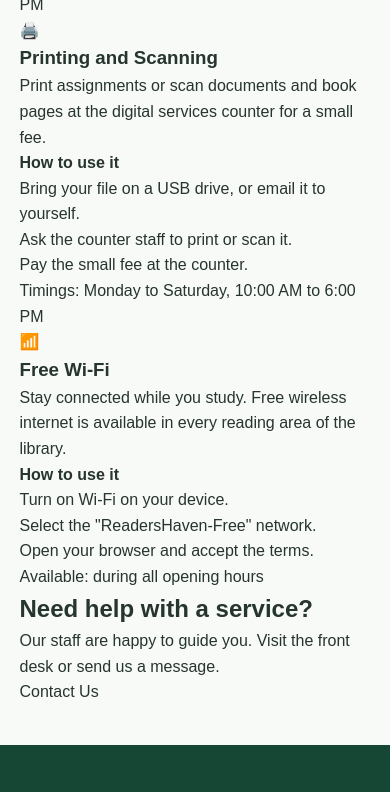
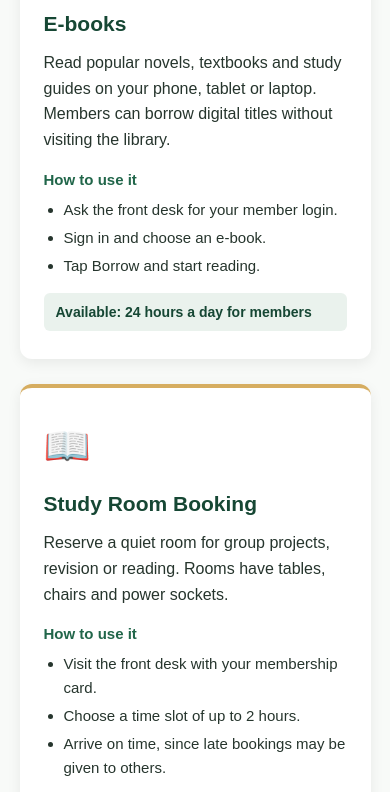
Before and after one commit to zawar10/readers-haven-library, a website: page src/services.html in a window 390 px wide. Shown: the part 1094-1886 px from the top of the page. Drawn offline with Linux system fonts and the light colour scheme.

Commit message:
Add responsive styles for services page

```diff
--- a/styles/style.css
+++ b/styles/style.css
@@ -222,3 +222,143 @@ ul {
         margin: 0 auto;
     }
 }
+/* =========================================
+   5. SERVICES PAGE
+========================================= */
+
+.services-hero {
+    background-color: var(--primary-color);
+    color: var(--white);
+    text-align: center;
+    padding: 70px 0;
+}
+
+.services-hero h1 {
+    font-size: 40px;
+    margin-bottom: 15px;
+    color: var(--accent-color);
+}
+
+.services-hero p {
+    max-width: 700px;
+    margin: 0 auto;
+    color: #d4e1d9;
+    font-size: 17px;
+}
+
+.services-section {
+    padding-top: 50px;
+}
+
+.services-heading {
+    text-align: center;
+    color: var(--primary-color);
+    font-size: 30px;
+    margin-bottom: 35px;
+}
+
+.services-grid {
+    display: grid;
+    grid-template-columns: repeat(3, 1fr);
+    gap: 25px;
+}
+
+.service-card {
+    background-color: var(--white);
+    border-radius: 12px;
+    border-top: 4px solid var(--accent-color);
+    padding: 28px 24px;
+    box-shadow: 0 4px 14px rgba(0, 0, 0, 0.07);
+    transition: 0.3s ease;
+}
+
+.service-card:hover {
+    transform: translateY(-5px);
+    box-shadow: 0 8px 20px rgba(0, 0, 0, 0.12);
+}
+
+.service-icon {
+    font-size: 38px;
+    margin-bottom: 10px;
+}
+
+.service-card h3 {
+    color: var(--primary-color);
+    font-size: 21px;
+    margin-bottom: 10px;
+}
+
+.service-card h4 {
+    color: var(--secondary-color);
+    font-size: 15px;
+    margin: 15px 0 6px;
+}
+
+.service-card ul {
+    list-style: disc;
+    padding-left: 20px;
+    font-size: 15px;
+}
+
+.service-card li {
+    margin-bottom: 4px;
+}
+
+.service-time {
+    background-color: var(--light-green);
+    color: var(--primary-color);
+    font-weight: bold;
+    font-size: 14px;
+    border-radius: 6px;
+    padding: 8px 12px;
+    margin-top: 15px;
+}
+
+.services-help {
+    background-color: var(--light-green);
+    border-radius: 12px;
+    text-align: center;
+    padding: 40px 20px;
+    margin-top: 50px;
+}
+
+.services-help h2 {
+    color: var(--primary-color);
+    margin-bottom: 8px;
+}
+
+.services-button {
+    display: inline-block;
+    background-color: var(--primary-color);
+    color: var(--white);
+    font-weight: bold;
+    padding: 12px 28px;
+    border-radius: 6px;
+    margin-top: 18px;
+    transition: 0.3s ease;
+}
+
+.services-button:hover {
+    background-color: var(--secondary-color);
+}
+
+/* Services page: responsive */
+@media (max-width: 900px) {
+    .services-grid {
+        grid-template-columns: repeat(2, 1fr);
+    }
+}
+
+@media (max-width: 600px) {
+    .services-hero {
+        padding: 45px 0;
+    }
+
+    .services-hero h1 {
+        font-size: 30px;
+    }
+
+    .services-grid {
+        grid-template-columns: 1fr;
+    }
+}
```
